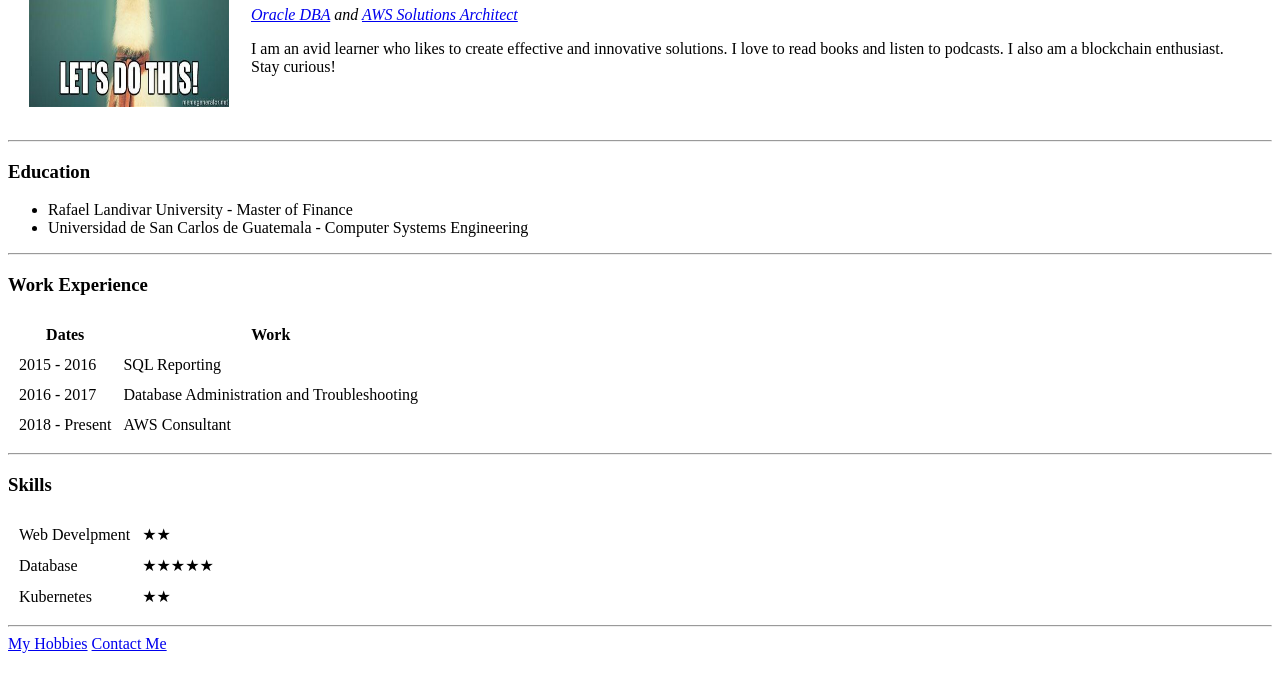
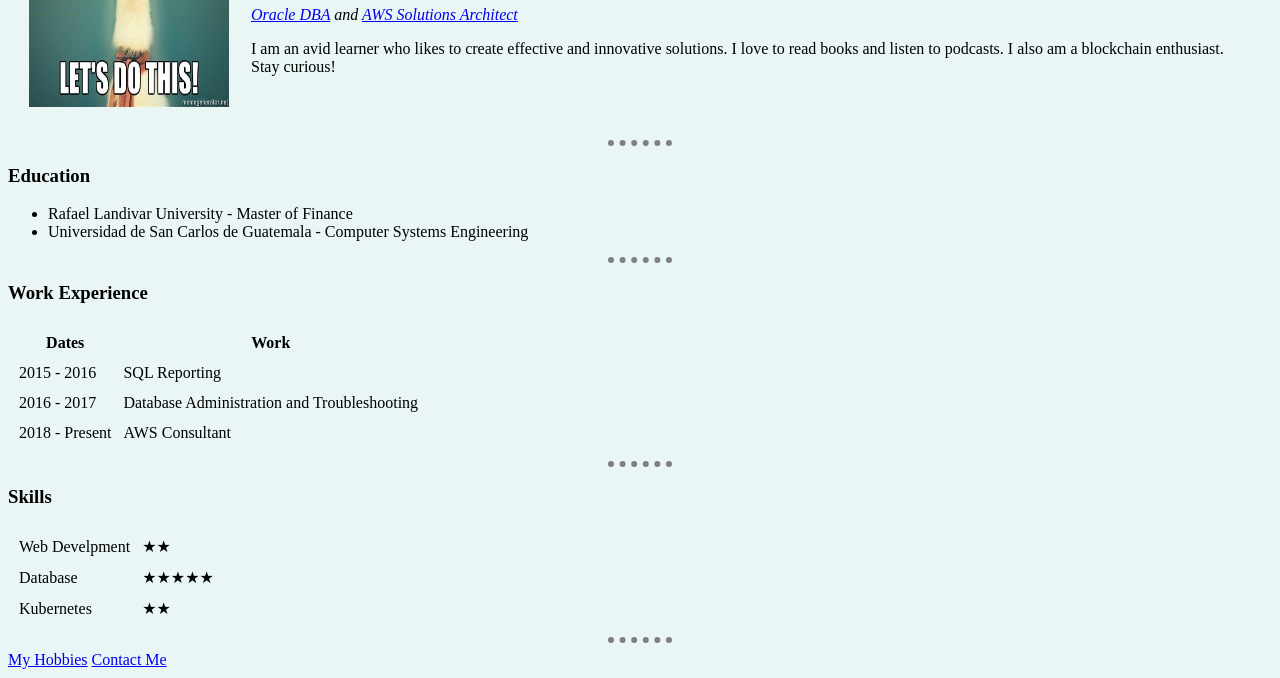
Before and after one commit to everestuar/cv, a plain HTML site: page index.html in a window 1280 px wide. Shown: the part 122-800 px from the top of the page. Drawn offline with Linux system fonts and the light colour scheme.

Commit message:
Estilo inicial

```diff
--- /dev/null
+++ b/css/styles.css
@@ -0,0 +1,10 @@
+body {
+  background-color: #EAf6F6;
+}
+
+hr {
+  border-style: dotted none none;
+  width: 5%;
+  border-color: grey;
+  border-width: 6px;
+}
--- a/index.html
+++ b/index.html
@@ -3,6 +3,7 @@
   <head>
     <meta charset="utf-8">
     <title>Ever's Personal Site</title>
+    <link rel="stylesheet" href="css/styles.css">
   </head>
   <body>
     <table cellspacing="20">
```
Also changed, not shown: contact.html (+1 -0 lines), hobbies.html (+1 -0 lines).
